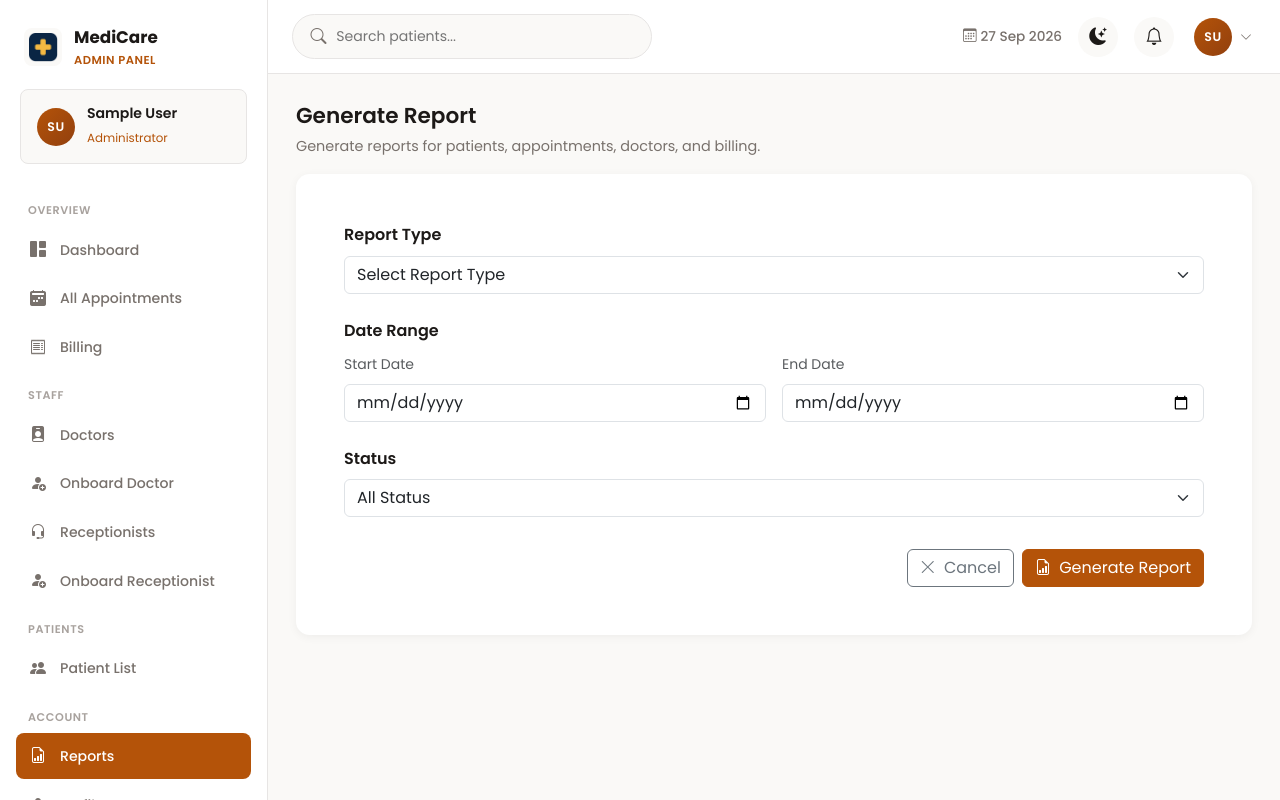
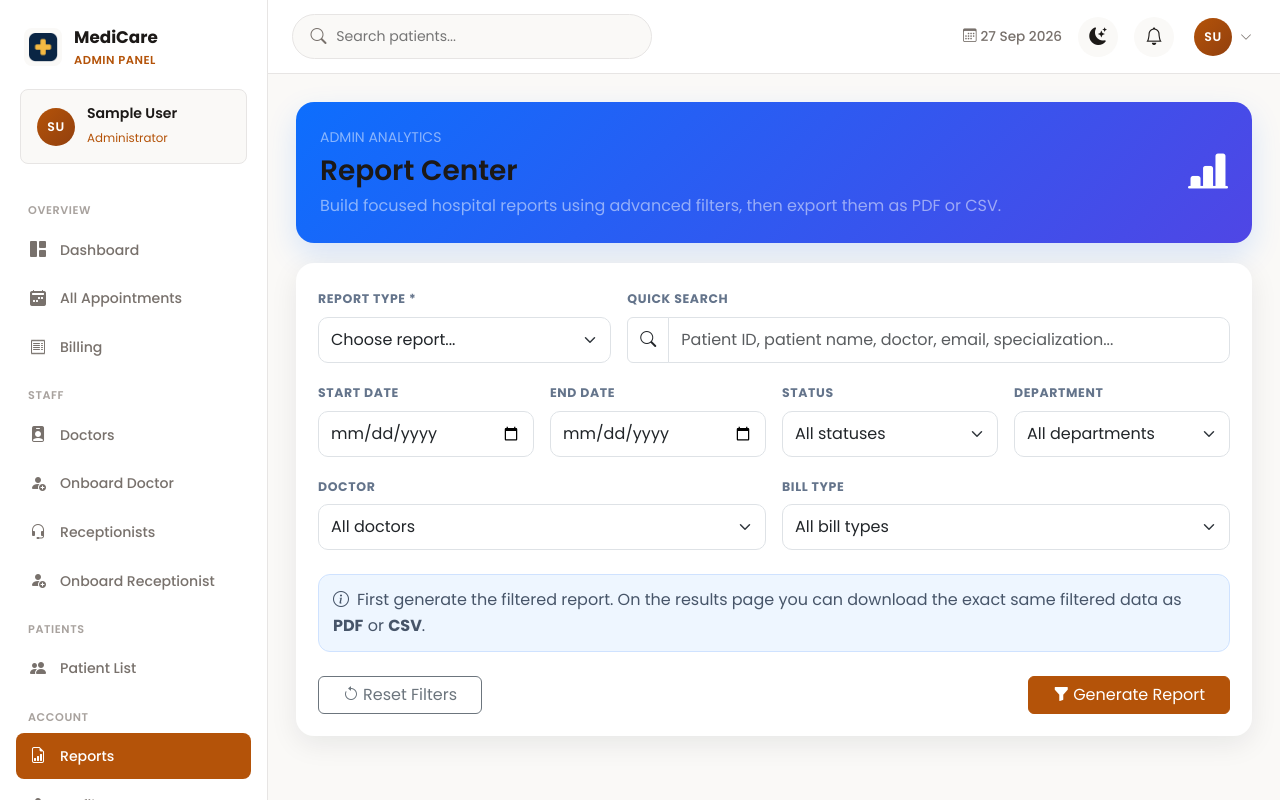
Before and after one commit to lakshitbuilds/Hospital-Management-System, a Django app: page /adminpanel/reports/generate/ in a window 1280 px wide. Run offline with Django 5.2, Linux system fonts and the light colour scheme; a user stored in the database is signed in; tables that the repository leaves empty hold one stand-in row (values such as "Sample post"); data that the repository does not hold is empty.

Commit message:
Redesign report generator with advanced filters

```diff
--- a/templates/adminpanel/generate_report.html
+++ b/templates/adminpanel/generate_report.html
@@ -1,176 +1,44 @@
 {% extends 'adminpanel/base.html' %}
 {% load static %}
-
-{% block title %}Generate Report - Admin Panel{% endblock %}
-
+{% block title %}Reports - Admin Panel{% endblock %}
 {% block css %}
 <link rel="stylesheet" href="{% static 'css/adminpanel/list.css' %}">
+<style>
+.report-hero{background:linear-gradient(135deg,#0d6efd,#4f46e5);color:#fff;border-radius:18px;padding:24px;margin-bottom:20px;box-shadow:0 12px 30px rgba(13,110,253,.15)}
+.report-filter-card{border:0;border-radius:18px;box-shadow:0 8px 28px rgba(15,23,42,.08);overflow:hidden}.filter-section{padding:22px}.filter-label{font-size:.78rem;text-transform:uppercase;letter-spacing:.05em;font-weight:700;color:#64748b}.form-control,.form-select{min-height:46px;border-radius:10px}.report-type-card{border:1px solid #e2e8f0;border-radius:12px;padding:14px;background:#f8fafc}.export-note{background:#eef6ff;border:1px solid #cfe2ff;border-radius:12px;padding:12px 14px;color:#475569}
+</style>
 {% endblock %}
-
 {% block content %}
-
-<div class="d-flex justify-content-between align-items-start flex-wrap gap-2 mb-3">
-    <div>
-        <h4 class="adm-page-title">Generate Report</h4>
-        <p class="adm-page-subtitle mb-0">
-            Generate reports for patients, appointments, doctors, and billing.
-        </p>
-    </div>
+<div class="report-hero d-flex justify-content-between align-items-center flex-wrap gap-3">
+ <div><div class="small text-white-50 mb-1">ADMIN ANALYTICS</div><h3 class="mb-1">Report Center</h3><p class="mb-0 text-white-50">Build focused hospital reports using advanced filters, then export them as PDF or CSV.</p></div>
+ <i class="bi bi-bar-chart-line-fill fs-1"></i>
 </div>
-
-<div class="adm-card">
-
-    <div class="p-4">
-
-        <form method="get" action="{% url 'generate_report' %}">
-
-            <!-- Report Type -->
-            <div class="mb-4">
-                <label for="report_type" class="form-label fw-semibold">
-                    Report Type
-                </label>
-
-                <select
-                    name="report_type"
-                    id="report_type"
-                    class="form-select"
-                    required
-                >
-                    <option value="" selected disabled>
-                        Select Report Type
-                    </option>
-                    <option value="patients">
-                        Patient Report
-                    </option>
-                    <option value="appointments">
-                        Appointment Report
-                    </option>
-                    <option value="doctors">
-                        Doctor Report
-                    </option>
-                    <option value="billing">
-                        Billing Report
-                    </option>
-                </select>
-            </div>
-
-
-            <!-- Date Range -->
-            <div class="mb-4">
-
-                <label class="form-label fw-semibold">
-                    Date Range
-                </label>
-
-                <div class="row g-3">
-
-                    <div class="col-md-6">
-                        <label
-                            for="start_date"
-                            class="form-label text-muted small"
-                        >
-                            Start Date
-                        </label>
-
-                        <input
-                            type="date"
-                            name="start_date"
-                            id="start_date"
-                            class="form-control"
-                        >
-                    </div>
-
-                    <div class="col-md-6">
-                        <label
-                            for="end_date"
-                            class="form-label text-muted small"
-                        >
-                            End Date
-                        </label>
-
-                        <input
-                            type="date"
-                            name="end_date"
-                            id="end_date"
-                            class="form-control"
-                        >
-                    </div>
-
-                </div>
-
-            </div>
-
-
-            <!-- Status -->
-            <div class="mb-4">
-
-                <label
-                    for="status"
-                    class="form-label fw-semibold"
-                >
-                    Status
-                </label>
-
-                <select
-                    name="status"
-                    id="status"
-                    class="form-select"
-                >
-                    <option value="">
-                        All Status
-                    </option>
-
-                    <option value="pending">
-                        Pending
-                    </option>
-
-                    <option value="confirmed">
-                        Confirmed
-                    </option>
-
-                    <option value="completed">
-                        Completed
-                    </option>
-
-                    <option value="cancelled">
-                        Cancelled
-                    </option>
-
-                    <option value="no_show">
-                        No Show
-                    </option>
-                </select>
-
-            </div>
-
-
-
-
-            <!-- Actions -->
-            <div class="d-flex justify-content-end gap-2 pt-2">
-
-                <a
-                    href="{% url 'admin_dashboard' %}"
-                    class="btn btn-outline-secondary"
-                >
-                    <i class="bi bi-x-lg me-1"></i>
-                    Cancel
-                </a>
-
-                <button
-                    type="submit"
-                    class="btn btn-primary"
-                >
-                    <i class="bi bi-file-earmark-bar-graph me-1"></i>
-                    Generate Report
-                </button>
-
-            </div>
-
-        </form>
-
-    </div>
-
-</div>
-
+<div class="card report-filter-card"><div class="filter-section">
+<form method="get" action="{% url 'generate_report' %}" id="reportForm">
+ <div class="row g-3">
+  <div class="col-lg-4"><label class="filter-label mb-2">Report Type *</label><select name="report_type" id="report_type" class="form-select" required><option value="">Choose report...</option><option value="patients" {% if report_type == 'patients' %}selected{% endif %}>Patient Report</option><option value="appointments" {% if report_type == 'appointments' %}selected{% endif %}>Appointment Report</option><option value="doctors" {% if report_type == 'doctors' %}selected{% endif %}>Doctor Report</option><option value="billing" {% if report_type == 'billing' %}selected{% endif %}>Billing Report</option></select></div>
+  <div class="col-lg-8"><label class="filter-label mb-2">Quick Search</label><div class="input-group"><span class="input-group-text bg-white"><i class="bi bi-search"></i></span><input type="text" name="q" value="{{ q }}" class="form-control" placeholder="Patient ID, patient name, doctor, email, specialization..."></div></div>
+  <div class="col-md-3"><label class="filter-label mb-2">Start Date</label><input type="date" name="start_date" value="{{ start_date }}" class="form-control"></div>
+  <div class="col-md-3"><label class="filter-label mb-2">End Date</label><input type="date" name="end_date" value="{{ end_date }}" class="form-control"></div>
+  <div class="col-md-3" id="statusWrap"><label class="filter-label mb-2">Status</label><select name="status" id="status" class="form-select"><option value="">All statuses</option></select></div>
+  <div class="col-md-3" id="departmentWrap"><label class="filter-label mb-2">Department</label><select name="department" class="form-select"><option value="">All departments</option>{% for value,label in departments %}<option value="{{ value }}" {% if department == value %}selected{% endif %}>{{ label }}</option>{% endfor %}</select></div>
+  <div class="col-md-6" id="doctorWrap"><label class="filter-label mb-2">Doctor</label><select name="doctor" class="form-select"><option value="">All doctors</option>{% for doctor in doctors %}<option value="{{ doctor.id }}" {% if doctor_id == doctor.id|stringformat:'s' %}selected{% endif %}>Dr. {{ doctor.user.get_full_name }} - {{ doctor.get_department_display }}</option>{% endfor %}</select></div>
+  <div class="col-md-6" id="billTypeWrap"><label class="filter-label mb-2">Bill Type</label><select name="bill_type" class="form-select"><option value="">All bill types</option>{% for value,label in bill_types %}<option value="{{ value }}" {% if bill_type == value %}selected{% endif %}>{{ label }}</option>{% endfor %}</select></div>
+ </div>
+ <div class="export-note mt-4"><i class="bi bi-info-circle me-2"></i>First generate the filtered report. On the results page you can download the exact same filtered data as <strong>PDF</strong> or <strong>CSV</strong>.</div>
+ <div class="d-flex justify-content-between flex-wrap gap-2 mt-4"><a href="{% url 'generate_report' %}" class="btn btn-outline-secondary px-4"><i class="bi bi-arrow-counterclockwise me-1"></i>Reset Filters</a><button class="btn btn-primary px-4" type="submit"><i class="bi bi-funnel-fill me-1"></i>Generate Report</button></div>
+</form></div></div>
 {% endblock %}
+{% block js %}
+<script>
+(function(){
+ const type=document.getElementById('report_type'), status=document.getElementById('status');
+ const currentStatus='{{ status|escapejs }}';
+ const appointment=[['pending','Pending'],['confirmed','Confirmed'],['completed','Completed'],['cancelled','Cancelled'],['no_show','No Show']];
+ const billing=[['pending','Pending'],['paid','Paid'],['waived','Waived']];
+ function toggle(id,show){document.getElementById(id).style.display=show?'':'none'}
+ function refresh(){const t=type.value; const statuses=t==='billing'?billing:(t==='appointments'?appointment:[]); status.innerHTML='<option value="">All statuses</option>'; statuses.forEach(([v,l])=>{const o=new Option(l,v);if(v===currentStatus)o.selected=true;status.add(o)}); toggle('statusWrap',t==='appointments'||t==='billing');toggle('departmentWrap',t==='appointments'||t==='doctors'||t==='billing');toggle('doctorWrap',t==='appointments'||t==='billing');toggle('billTypeWrap',t==='billing');}
+ type.addEventListener('change',refresh);refresh();
+})();
+</script>
+{% endblock %}
```
